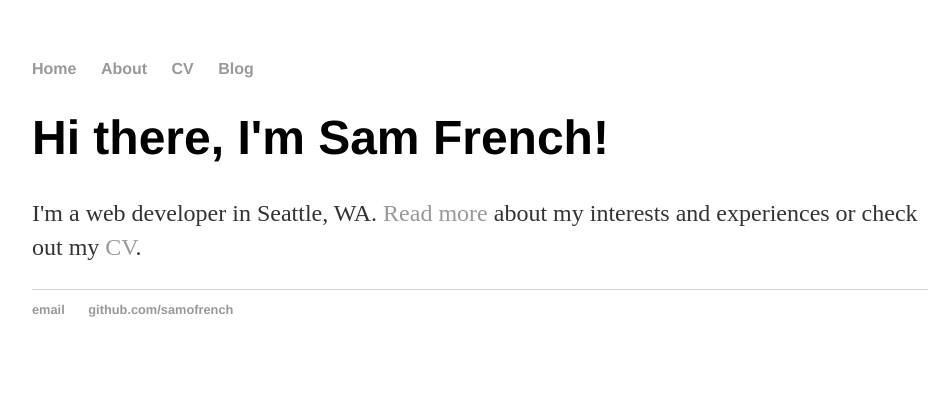
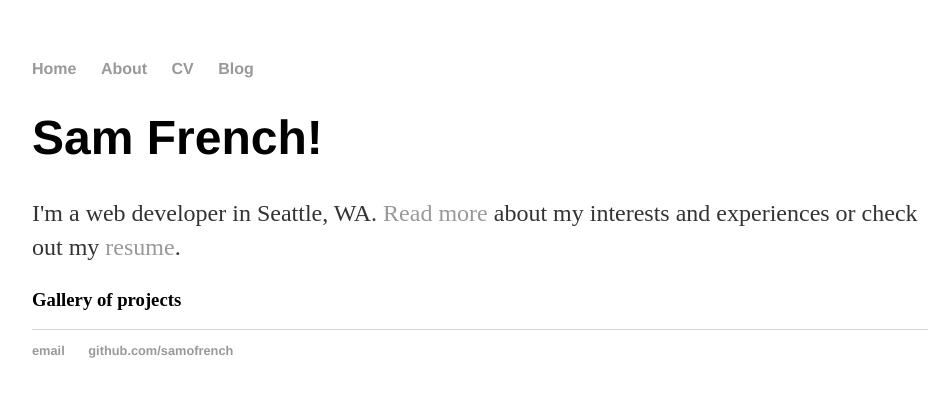
Before and after one commit to samofrench/samofrench.github.io, a Jekyll site: the page built from index.html, in a window 1280 px wide. Shown: the top 397 px of the page, without its empty margins (160-1108 px from the left). Built offline with Jekyll 4.4.1, drawn with Linux system fonts in a browser that asks for light colours.

Commit message:
initializing

```diff
--- a/index.html
+++ b/index.html
@@ -3,6 +3,10 @@ layout: default
 title: Sam French
 ---
 <div class="blurb">
-	<h1>Hi there, I'm Sam French!</h1>
-	<p>I'm a web developer in Seattle, WA. <a href="/blog">Read more</a> about my interests and experiences or check out my <a href="/cv"> CV</a>. </a></p>
-</div><!-- /.blurb -->
+	<h1>Sam French!</h1>
+	<p>I'm a web developer in Seattle, WA. <a href="/blog">Read more</a> about my interests and experiences or check out my <a href="/creddle"> resume</a>. </a></p>
+</div>
+<div>
+	<h3>Gallery of projects</h3>
+
+</div>
```
